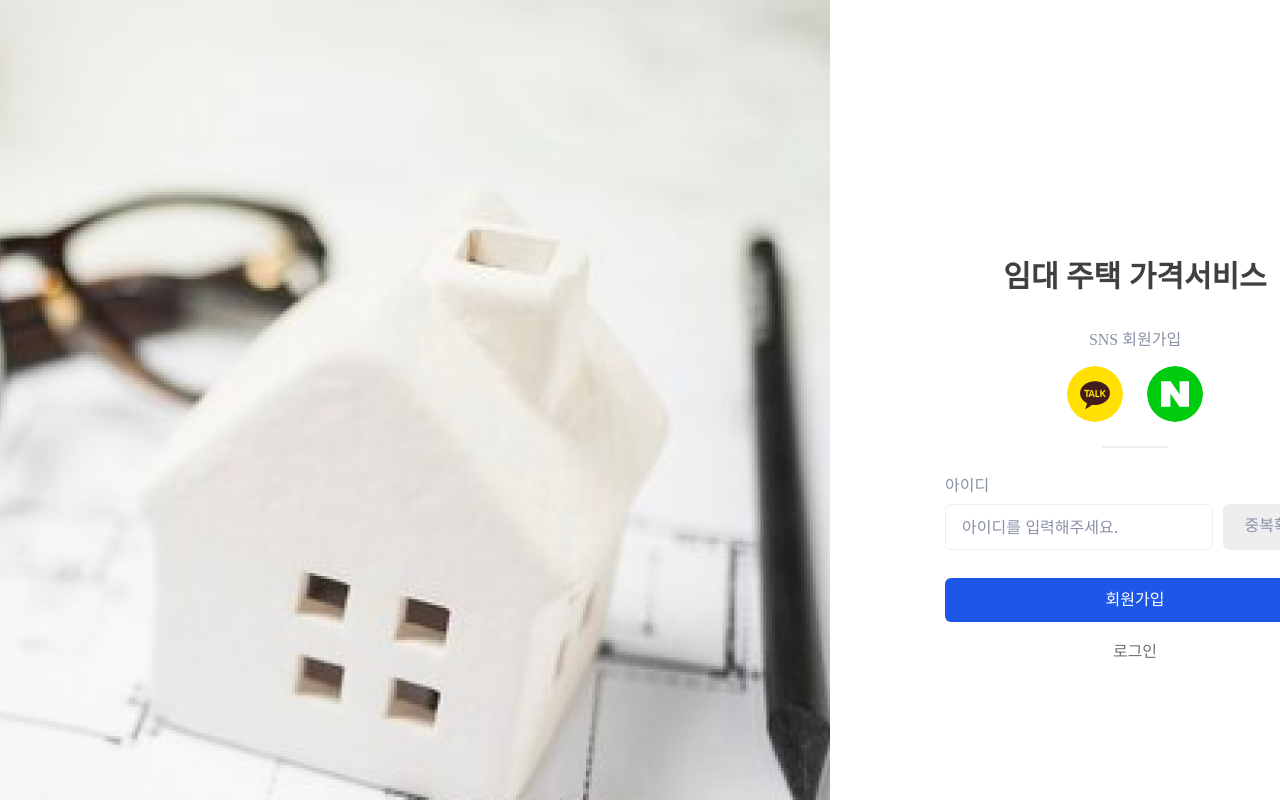
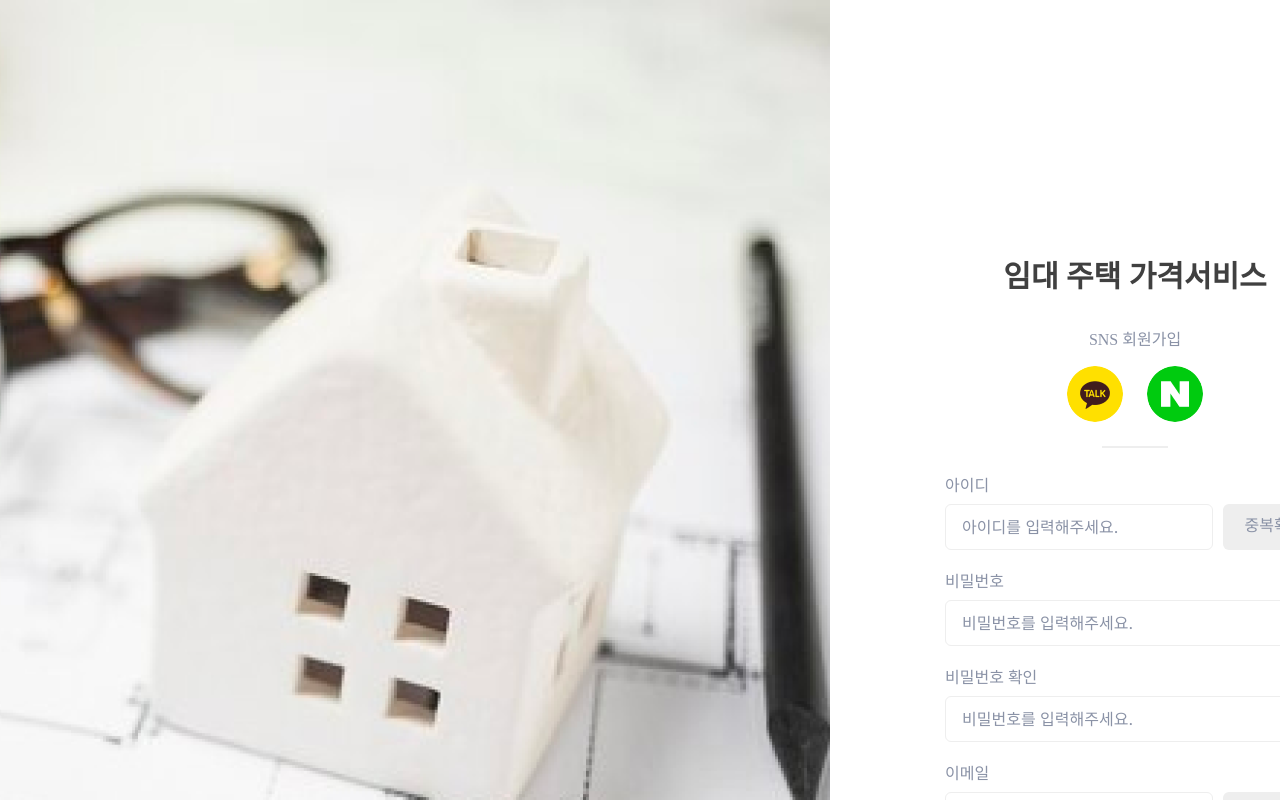
Before and after one commit to JiSangChoe/React_workspace, a React (Create React App) app: page / in a window 1280 px wide. Both pictures are taken after a click on the element "회원가입". Shown: the top 800 px of the page. Built offline with nearby package versions, Linux system fonts and the light colour scheme; a web font is replaced by a local one.

Commit message:
2024.04.11.12:50 회원가입 나머지 요소 만들기(아이디 입력 코드를 기준으로)

```diff
--- a/src/components/Inputbox/index.tsx
+++ b/src/components/Inputbox/index.tsx
@@ -9,9 +9,10 @@ export interface InputBoxProps {
     onChangeHandler: (event: ChangeEvent<HTMLInputElement>) => void;
     buttonTitle?: string;
     buttonStatus?: boolean;
+    onButtonClickHandler?: () => void;
 }
 
-export default function InputBox({label, type, value, placeholder,onChangeHandler, buttonTitle, buttonStatus}:InputBoxProps) {
+export default function InputBox({label, type, value, placeholder,onChangeHandler, buttonTitle, buttonStatus, onButtonClickHandler}:InputBoxProps) {
 
     const buttonClass = buttonStatus ? 'input-primary-button' : 'input-disable-button';
 
@@ -21,7 +22,7 @@ return (
                 <div className="input-content-box">
                     <input  className="input" type={type} value={value} placeholder={placeholder} onChange={onChangeHandler} />
                         {buttonTitle&&
-                    <div  className={buttonClass}>{buttonTitle}</div>
+                        <div  className={buttonClass} onClick={onButtonClickHandler}>{buttonTitle}</div>
                         }
                 </div>
             <div className="input-message"></div>
--- a/src/views/Authentication/index.tsx
+++ b/src/views/Authentication/index.tsx
@@ -74,13 +74,61 @@ function SignIn ({onLinkClickHandler}: Props) {
 function SignUp ({onLinkClickHandler}: Props) {
     // InputBoxProps의 onChangeHandler 상태 만들어줌
     const [id, setId] = useState<string>('');
+    const [password, setPassword] = useState<string>('');
+    const [passwordCheck, setPasswordCheck] = useState<string>('');
+    const [email, setEmail] = useState<string>('');
+    const [authNumber, setAuthNumber] = useState<string>('');
+
     const [idButtonStatus, setIdButtonStatus] = useState<boolean>(false);
+    const [emailButtonStatus, setEmailButtonStatus] = useState<boolean>(false);
+    const [authNumberButtonStatus, setAuthNumberButtonStatus] = useState<boolean>(false);
 
     // 중복확인 버튼을 작동하기 위해 만든 코드인데 하
     const onIdChangeHandler = (event: ChangeEvent<HTMLInputElement>) => {
         const {value} = event.target;
         setId(value);
         setIdButtonStatus(value !== '');
+    };
+
+    const onPasswordChangeHandler = (event: ChangeEvent<HTMLInputElement>) => {
+        const {value} = event.target;
+        setPassword(value);
+
+    };
+
+    const onPasswordCheckChangeHandler = (event: ChangeEvent<HTMLInputElement>) => {
+        const {value} = event.target;
+        setPasswordCheck(value);
+
+    };
+
+    const onEmailChangeHandler = (event: ChangeEvent<HTMLInputElement>) => {
+        const {value} = event.target;
+        setEmail(value);
+        setEmailButtonStatus(value !== '');
+    };
+
+    const onAuthNumberChangeHandler = (event: ChangeEvent<HTMLInputElement>) => {
+        const {value} = event.target;
+        setAuthNumber(value);
+        setAuthNumberButtonStatus(value !== '');
+    };
+
+    // 중복확인을 눌렀을 때 호출되는 함수
+    const onIdButtonClickHandler = () => {
+        // 중복확인 버튼 막기(텍스트창에 아무것도 없을때)
+        if(!idButtonStatus) return;
+        alert(id);
+    };
+    const onEmailButtonClickHandler = () => {
+        // 중복확인 버튼 막기(텍스트창에 아무것도 없을때)
+        if(!emailButtonStatus) return;
+        alert(email);
+    };
+    const onAuthNumberButtonClickHandler = () => {
+        // 중복확인 버튼 막기(텍스트창에 아무것도 없을때)
+        if(!authNumberButtonStatus) return;
+        alert(authNumber);
     };
 
     const onSignUpButtonClickHandler = () => {
@@ -92,7 +140,17 @@ function SignUp ({onLinkClickHandler}: Props) {
             <SnsContainer title="SNS 회원가입"/>
             <div className='short-divider'></div>
             <div className='authentication-input-container'>
-                <InputBox label='아이디' type='text' value={id} placeholder='아이디를 입력해주세요.' onChangeHandler={onIdChangeHandler} buttonTitle='중복확인' buttonStatus={idButtonStatus}/>
+
+                <InputBox label='아이디' type='text' value={id} placeholder='아이디를 입력해주세요.' onChangeHandler={onIdChangeHandler} buttonTitle='중복확인' buttonStatus={idButtonStatus} onButtonClickHandler={onIdButtonClickHandler} />
+
+                <InputBox label='비밀번호' type='password' value={password} placeholder='비밀번호를 입력해주세요.' onChangeHandler={onPasswordChangeHandler} />
+
+                <InputBox label='비밀번호 확인' type='password' value={passwordCheck} placeholder='비밀번호를 입력해주세요.' onChangeHandler={onPasswordCheckChangeHandler} />
+
+                <InputBox label='이메일' type='text' value={email} placeholder='이메일 주소를 입력해주세요.' onChangeHandler={onEmailChangeHandler} buttonTitle='이메일 인증' buttonStatus={emailButtonStatus} onButtonClickHandler={onEmailButtonClickHandler} />
+
+                <InputBox label='인증번호' type='text' value={authNumber} placeholder='인증번호 4자리를 입력해주세요.' onChangeHandler={onAuthNumberChangeHandler} buttonTitle='인증확인' buttonStatus={authNumberButtonStatus} onButtonClickHandler={onAuthNumberButtonClickHandler} />
+
             </div>
             <div className='authentication-button-container'>
                 <div className='primary-button full-width' onClick={onSignUpButtonClickHandler}>회원가입</div>
@@ -113,15 +171,14 @@ export default function Authentication() {
     }
 
     const AuthenticationContents = page === 'sign-in' ?
-    <SignIn onLinkClickHandler={onLinkClickHandler}/> : <SignUp onLinkClickHandler={onLinkClickHandler} />;
+    <SignIn onLinkClickHandler={onLinkClickHandler}/> :
+    <SignUp onLinkClickHandler={onLinkClickHandler} />;
 
-    const imageBosStyle = {
-        backgroundImage: `url(${page === "sign-in" ? SignInBackground : SignUpBackground})`,
-    };
+    const imageBoxStyle = { backgroundImage: `url(${page === 'sign-in' ? SignInBackground : SignUpBackground})` };
 
     return (
         <div id="authentication-wrapper">
-            <div className="authentication-image-box" style={imageBosStyle}></div>
+            <div className="authentication-image-box" style={imageBoxStyle}></div>
             <div className="authentication-box">
                 <div className="authentication-container">
                     <div className="authentication-title h1">
```
Lines whose indentation alone changed are shown as unchanged.
